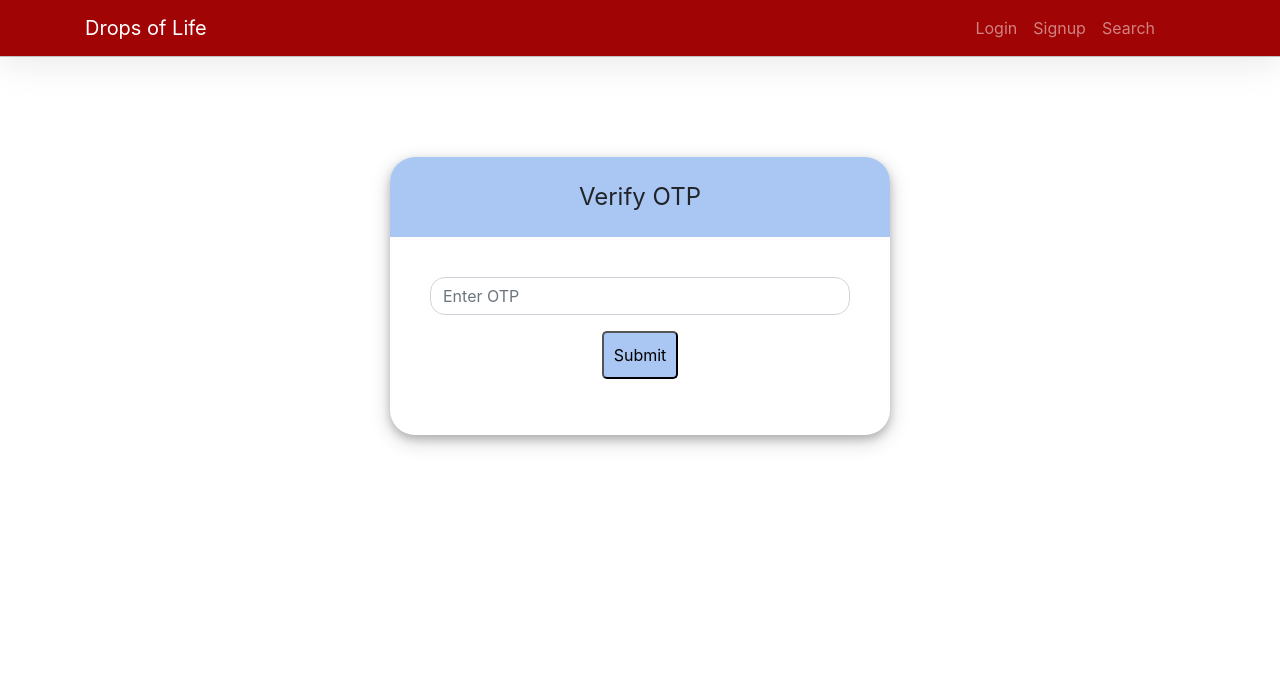
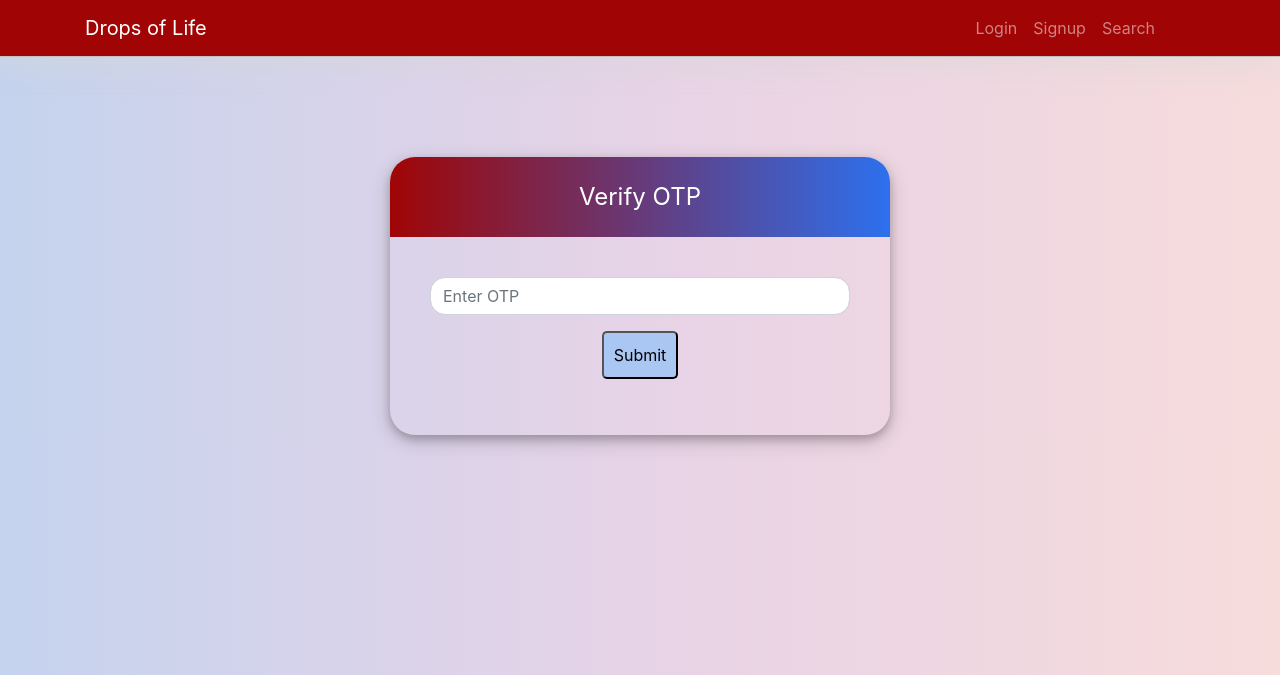
Before and after one commit to DanielSamsonraj/Drops_of_life, a Django app: page /enter_OTP in a window 1280 px wide. Shown: the top 675 px of the page. Run offline with Django 3.2, Linux system fonts and the light colour scheme; some libraries are stand-ins or nearby versions.

Commit message:
Design changes

```diff
--- a/bloodDonation/templates/files/enter_OTP.html
+++ b/bloodDonation/templates/files/enter_OTP.html
@@ -12,10 +12,15 @@
         padding: 40px;
     }
 
+    body {
+        background: -webkit-linear-gradient(left, #c5d3ee, #e7d3e7, rgb(247, 220, 220));
+    }
+
     .note {
         text-align: center;
         height: 80px;
-        background-color: rgb(170, 199, 243);
+        background: -webkit-linear-gradient(left, rgb(160, 5, 5), #2d70ee);
+        color: #fff;
         line-height: 80px;
         font-size: x-large;
         border-top-left-radius: 25px;
```
